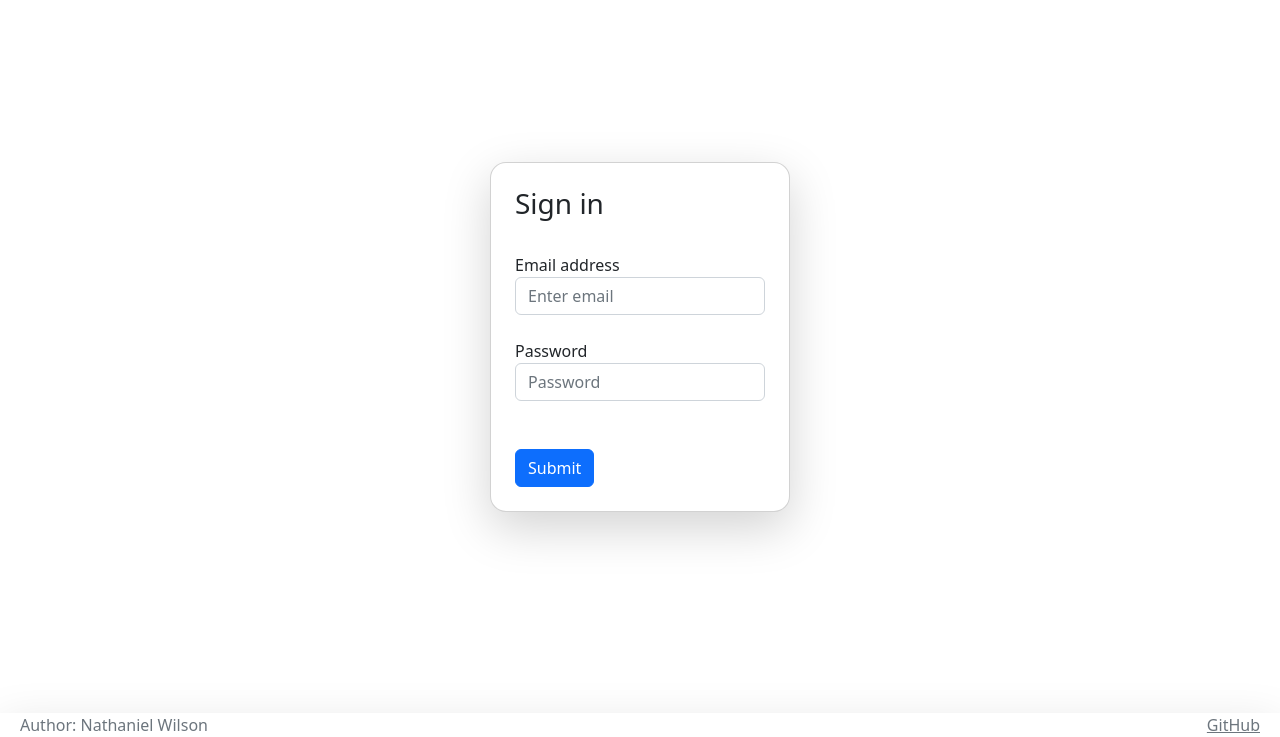
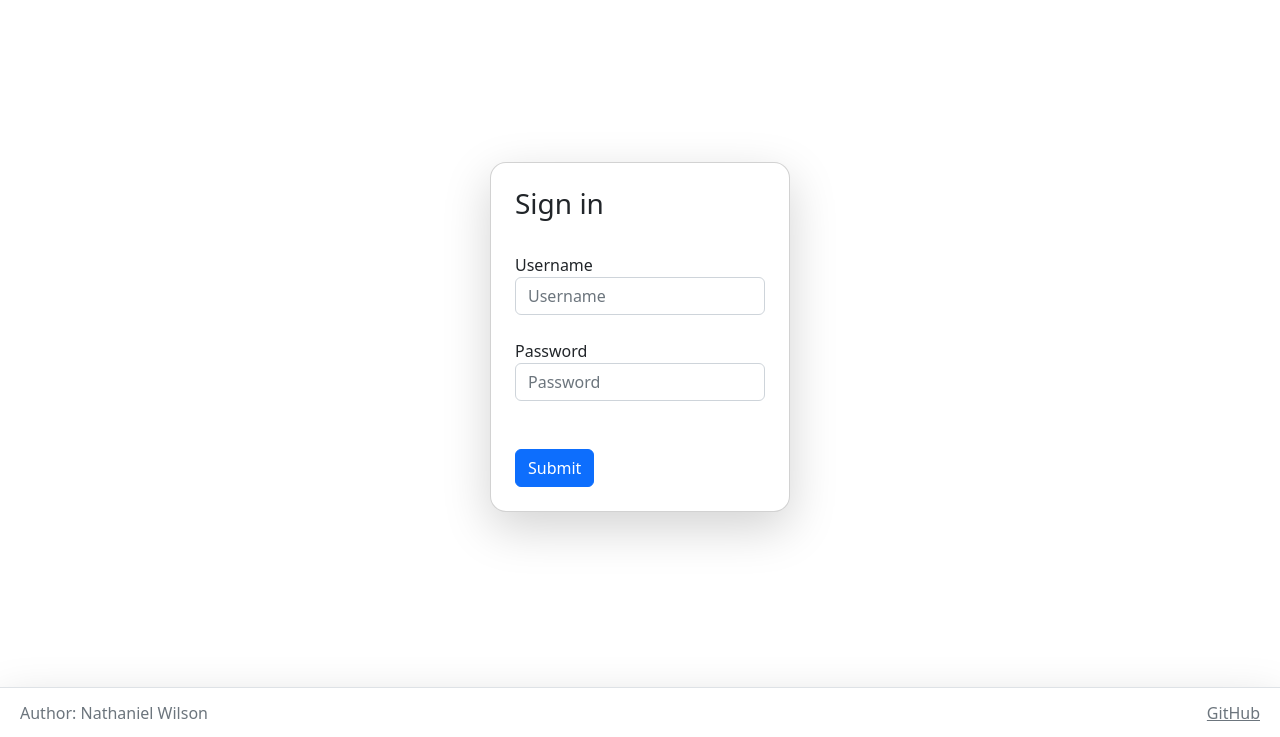
Before and after one commit to Nathanos56/CS260-Startup, a plain HTML site: page login.html in a window 1280 px wide. Shown: the part 63-800 px from the top of the page. Drawn offline with nearby package versions, Linux system fonts and the light colour scheme.

Commit message:
bigger footer

```diff
--- a/admin.css
+++ b/admin.css
@@ -11,6 +11,7 @@ main {
 footer {
     padding-right: 20px;
     padding-left: 20px;
+    min-height: 50px;
 }
 
 footer a {
--- a/login.css
+++ b/login.css
@@ -14,6 +14,7 @@ body {
 footer {
     padding-right: 20px;
     padding-left: 20px;
+    min-height: 50px;
 }
 
 footer a {
--- a/login.html
+++ b/login.html
@@ -50,8 +50,8 @@
                             <br>
                         </div>
                         <div class="form-group">
-                            <label for="input-email">Email address</label>
-                            <input type="email" class="form-control" id="input-email" aria-describedby="emailHelp" placeholder="Enter email">
+                            <label for="input-email">Username</label>
+                            <input type="email" class="form-control" id="input-email" aria-describedby="emailHelp" placeholder="Username">
                             <br>
                         </div>
                         <div class="form-group">
@@ -66,7 +66,7 @@
             </div>
         </main>
 
-        <footer class="footer bg-gradient-light shadow-lg text-secondary mt-auto">
+        <footer class="d-flex flex-wrap justify-content-between align-items-center shadow-lg text-secondary mt-auto border-top">
             <span class="text-reset">Author: Nathaniel Wilson</span>
             <a class="text-reset" href="https://github.com/Nathanos56/CS260-Startup">GitHub</a>
         </footer>
--- a/main.css
+++ b/main.css
@@ -61,6 +61,7 @@ main {
 footer {
   padding-right: 20px;
   padding-left: 20px;
+  min-height: 50px;
 }
 
 footer a {
```
Also changed, not shown: admin.html (+1 -1 lines), index.html (+1 -1 lines), 8 other files.
